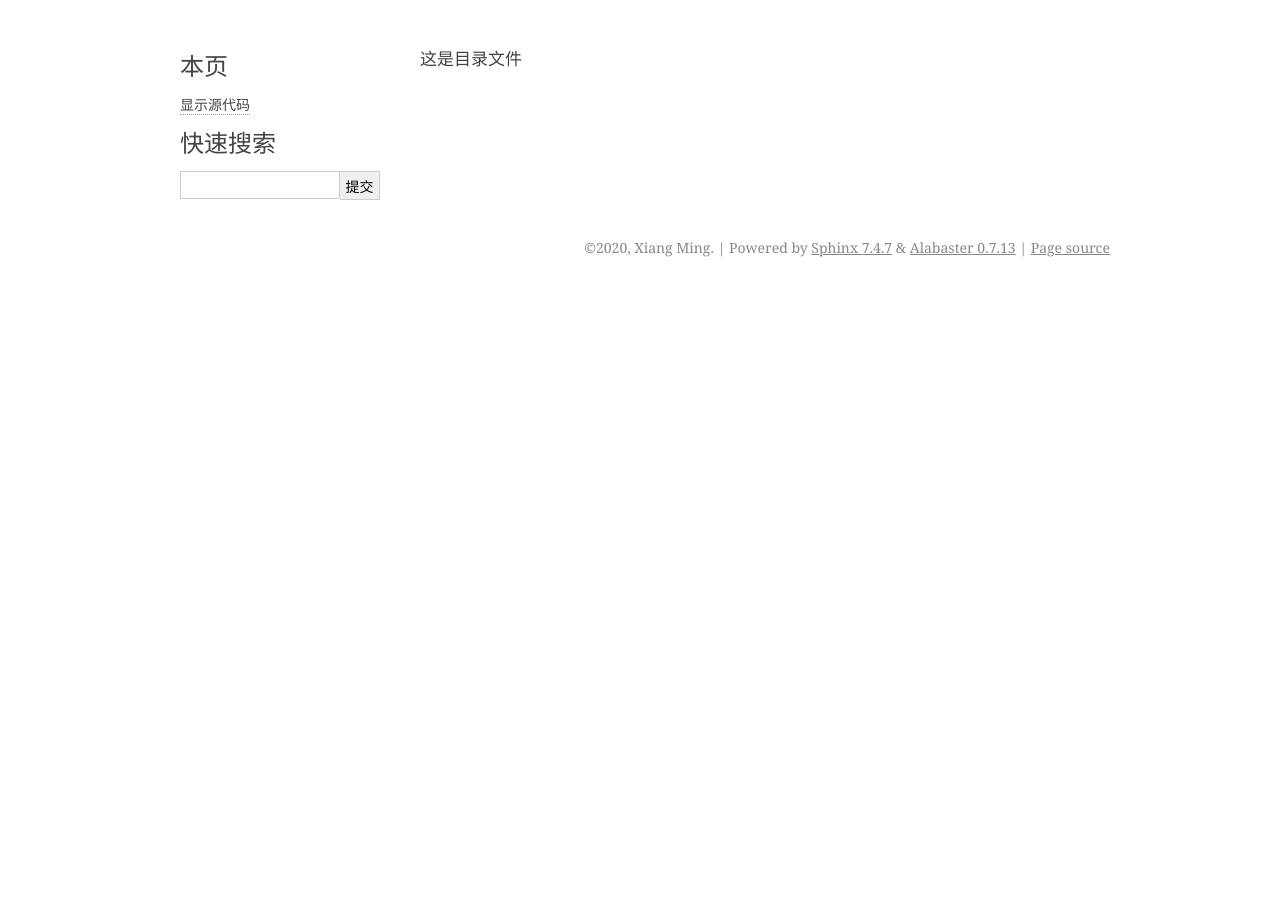
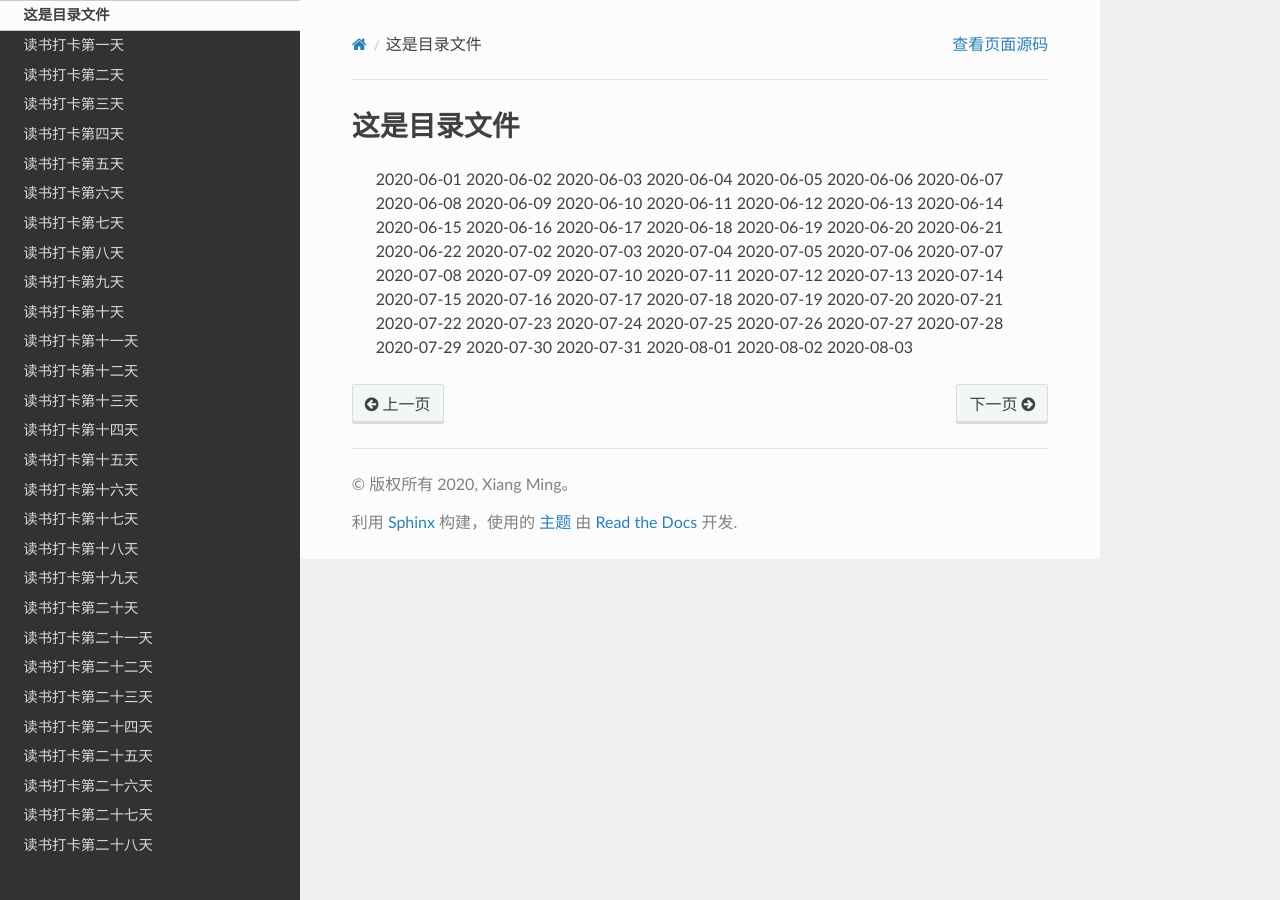
Before and after one commit to xiangming1975/reading, a Sphinx documentation site: the page built from source/contents.rst, in a window 1280 px wide. Built offline with Sphinx 7.4.7 and the Read the Docs theme 2.0.0, drawn with Linux system fonts in a browser that asks for light colours.

Commit message:
readthedocs

```diff
--- a/source/conf.py
+++ b/source/conf.py
@@ -62,7 +62,8 @@
 # The theme to use for HTML and HTML Help pages.  See the documentation for
 # a list of builtin themes.
 #
-html_theme = 'alabaster'
+# html_theme = 'alabaster'
+html_theme = 'sphinx_rtd_theme'
 
 # Add any paths that contain custom static files (such as style sheets) here,
 # relative to this directory. They are copied after the builtin static files,
--- a/source/contents.rst
+++ b/source/contents.rst
@@ -1 +1,58 @@
 这是目录文件
+==============
+
+   2020-06-01
+   2020-06-02
+   2020-06-03
+   2020-06-04
+   2020-06-05
+   2020-06-06
+   2020-06-07
+   2020-06-08
+   2020-06-09
+   2020-06-10
+   2020-06-11
+   2020-06-12
+   2020-06-13
+   2020-06-14
+   2020-06-15
+   2020-06-16
+   2020-06-17
+   2020-06-18
+   2020-06-19
+   2020-06-20
+   2020-06-21
+   2020-06-22
+   2020-07-02
+   2020-07-03
+   2020-07-04
+   2020-07-05
+   2020-07-06
+   2020-07-07
+   2020-07-08
+   2020-07-09
+   2020-07-10
+   2020-07-11
+   2020-07-12
+   2020-07-13
+   2020-07-14
+   2020-07-15
+   2020-07-16
+   2020-07-17
+   2020-07-18
+   2020-07-19
+   2020-07-20
+   2020-07-21
+   2020-07-22
+   2020-07-23
+   2020-07-24
+   2020-07-25
+   2020-07-26
+   2020-07-27
+   2020-07-28
+   2020-07-29
+   2020-07-30
+   2020-07-31
+   2020-08-01
+   2020-08-02
+   2020-08-03
--- a/source/index.rst
+++ b/source/index.rst
@@ -9,8 +9,8 @@
 .. toctree::
    :maxdepth: 2
    :caption: 目录:
-   :glob:
-   2020*
+
+   contents
    2020-06-01
    2020-06-02
    2020-06-03
```
